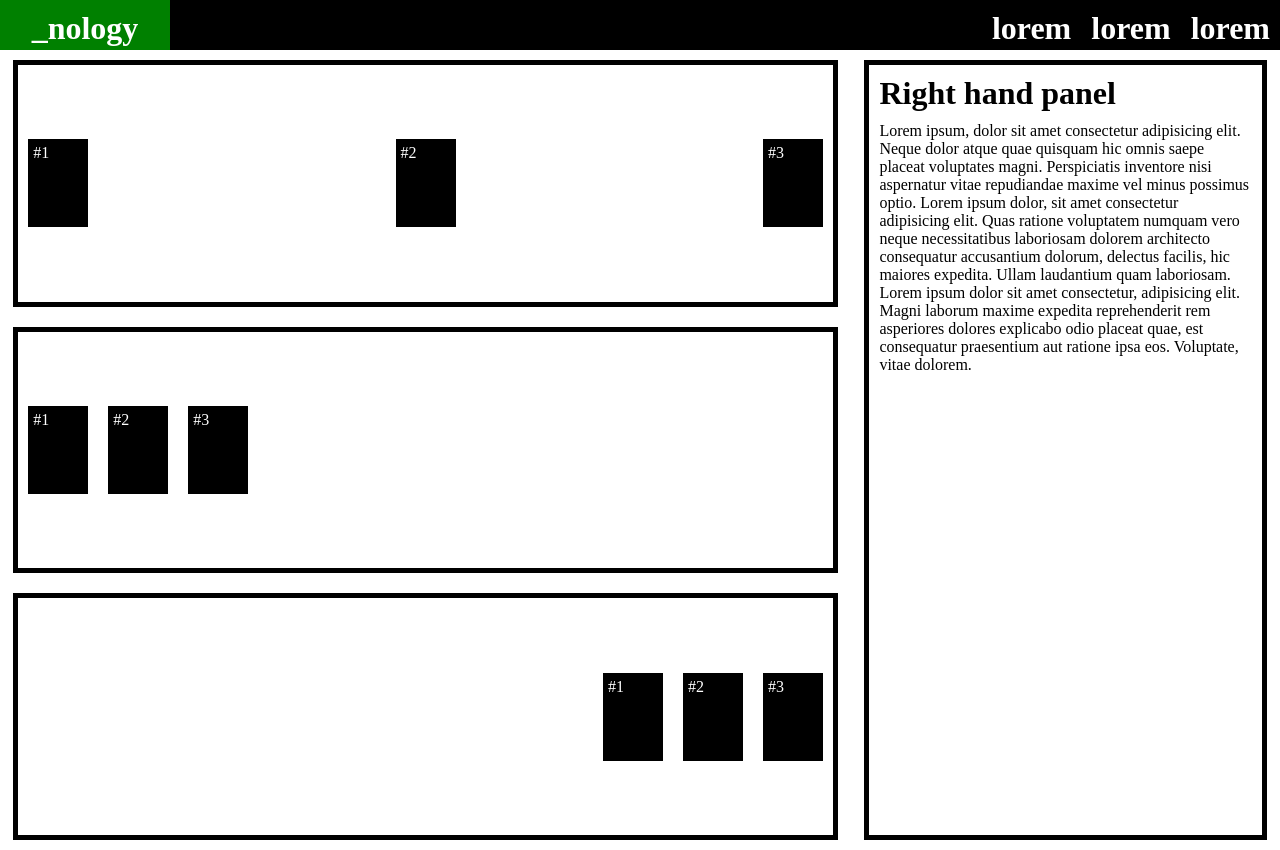
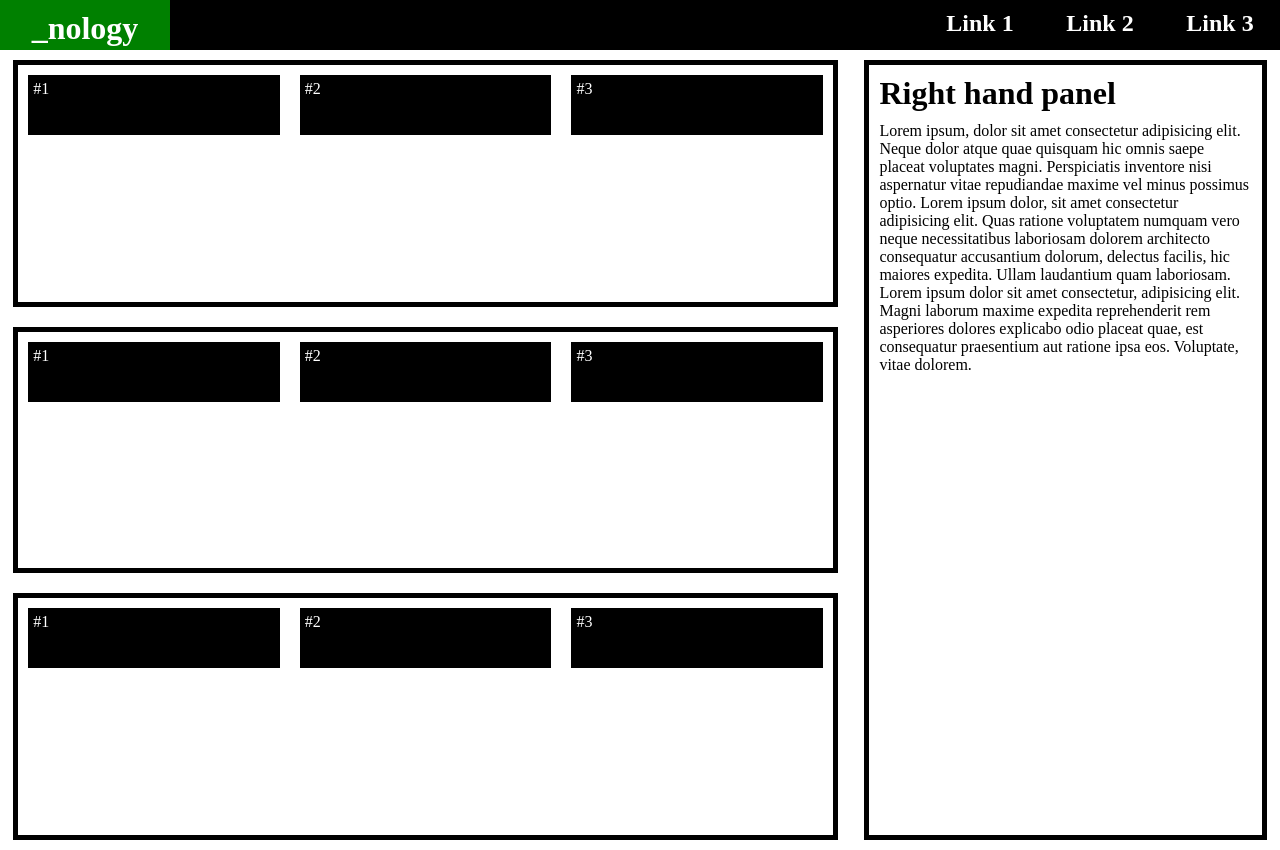
Before and after one commit to Smethan/flexbox-challenge, a plain HTML site: page index copy.html in a window 1280 px wide. Drawn offline with Linux system fonts and the light colour scheme.

Commit message:
changes to links

```diff
--- a/index copy.html
+++ b/index copy.html
@@ -13,9 +13,9 @@
             <h1>_nology</h1>
         </div>
         <div class="rightheader">
-            <h1>lorem</h1>
-            <h1>lorem</h1>
-            <h1>lorem</h1>
+            <a href="index.html"><h2>Link 1</h2></a>
+            <a href="index%20copy.html"><h2>Link 2</h2></a>
+            <a><h2>Link 3</h2></a>
         </div>
     </div>
     <div class="container">
--- a/styles.scss
+++ b/styles.scss
@@ -22,10 +22,20 @@
 .rightheader {
     display: flex;
     flex-direction: row;
+    justify-content: center;
+    text-align: center;
 
-    h1 {
+    a {
         padding: 10px;
+        color: white;
+        width: 100px;
+        text-decoration: none;
+    }
 
+    a:hover {
+        background-color: green;
+        color: black;
+        text-decoration: none;
     }
 }
 
@@ -47,9 +57,9 @@
         border: 5px solid black;
         margin: 10px;
         // remove flex-grow for challenge 2, set height to 33% and align items to center
-        // flex-grow: 1;
-        height: 33%;
-        align-items: center;
+        flex-grow: 1;
+        // height: 33%;
+        // align-items: center;
 
         h1 {
             // padding: 10px;
```
Also changed, not shown: index.html (+3 -3 lines), styles.css, 1 other file.
